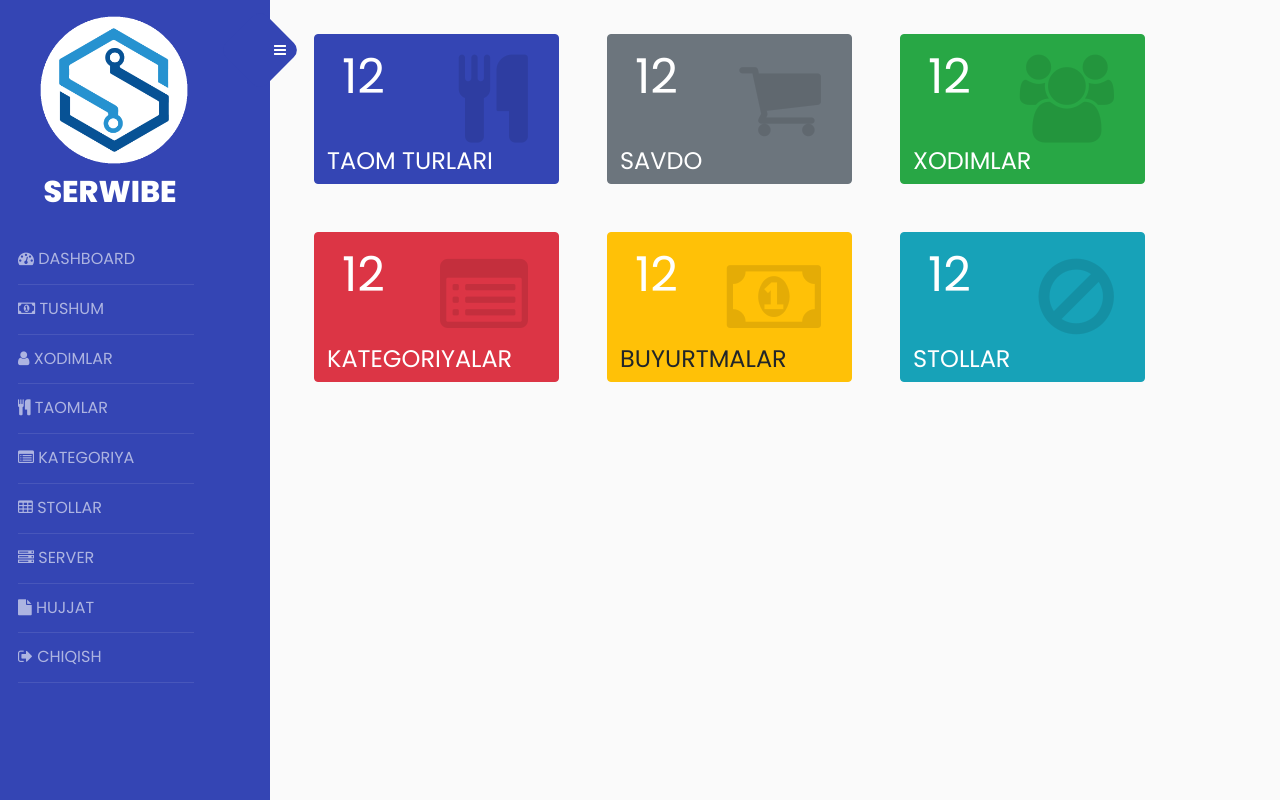
After one commit to hasanbekme/SerWibe, a Django app: page /dashboard in a window 1280 px wide. The commit adds this page. Run offline with Django 3.2, Linux system fonts and the light colour scheme; some libraries are stand-ins or nearby versions.

Commit message:
dashboard01

```diff
--- a/templates/base.html
+++ b/templates/base.html
@@ -13,12 +13,32 @@
     <link rel="stylesheet" href="/static/css/style.css">
     <style>
 
-
-        .bg-primary {
-            background-color: #3445b4 !important;
+        .dcard{
+            height: 150px;
+            text-align: left;
+            position: relative;
         }
-
-
+        .dcard-decimal{
+            font-size: 3em;
+            color: white;
+            width: 90px;
+            padding-left: 15px;
+            text-align: left;
+            display: inline-block;
+        }
+        .dcard>i{
+            font-size: 5.5em;
+            position: absolute;
+            color: black;
+            opacity: 0.1;
+            right: 30px;
+            top: 20px;
+        }
+        .dcard-about{
+            margin-top: 30px;
+            font-size: 1.5em;
+            text-transform: uppercase;
+        }
     </style>
 </head>
 <body>
@@ -32,22 +52,22 @@
                 <span class="sr-only">Toggle Menu</span>
             </button>
         </div>
-        <div style="position: fixed; margin:10px">
-            <h1><a href="{% url 'dashboard' %}" class="logo ml-3"><img src="/static/img/logo.png" style="width:150px;"></a>
+        <div style="position: fixed; margin:10px;">
+            <h1 style="text-align: center; width: 100%"><a href="{% url 'dashboard' %}" class="logo ml-4" style="text-align: center;"><img src="/static/img/logo.png" style="width:160px;"></a>
+                <div style="color:#fff; font-weight: 800;" class="mb-3 ml-3">SERWIBE</div>
             </h1>
 
 
             <ul class="list-unstyled components ml-2">
+                <li><a href="{% url 'dashboard' %}"><i class="fa fa-tachometer" aria-hidden="true"></i> DASHBOARD</a></li>
                 <li><a href="{% url 'dashboard' %}"><i class="fa fa-money"></i> TUSHUM</a></li>
-                <li><a href="/signup"><i class="fa fa-user"></i> ISHCHI</a></li>
+                <li><a href="/signup"><i class="fa fa-user"></i> XODIMLAR</a></li>
                 <li><a href="/products"><i class="fa fa-cutlery" aria-hidden="true"></i> TAOMLAR</a></li>
-                <li><a href="/ombor"><i class="fa fa-shopping-cart"></i> OMBOR</a></li>
-                <li><a href="/admin"><i class="fa fa-cog" aria-hidden="true"></i> ADMIN</a></li>
-                <br>
-                <br>
-                <br>
-                <br>
-                <br>
+                <li><a href="/ombor"><i class="fa fa-list-alt" aria-hidden="true"></i> KATEGORIYA</a></li>
+                <li><a href="/ombor"><i class="fa fa-table"></i> STOLLAR</a></li>
+                <li><a href="/admin"><i class="fa fa-server" aria-hidden="true"></i> SERVER</a></li>
+                <li><a href="/admin"><i class="fa fa-file" aria-hidden="true"></i> HUJJAT</a></li>
+
                 <li><a href="/logout"><i class="fa fa-sign-out" aria-hidden="true"></i> CHIQISH</a></li>
 
 
--- /dev/null
+++ b/templates/dashboard.html
@@ -0,0 +1,38 @@
+{% extends 'base.html' %}
+{% block content %}
+	<div class="row">
+
+		<div class="col-sm-3 dcard btn btn-primary m-4">
+			<div class="dcard-decimal">12</div>
+			<i class="fa fa-cutlery"></i>
+			<div class="dcard-about">Taom turlari</div>
+
+		</div>
+		<div class="col-sm-3 dcard btn btn-secondary m-4">
+			<div class="dcard-decimal">12</div>
+			<i class="fa fa-shopping-cart"></i>
+			<div class="dcard-about">Savdo</div>
+		</div>
+		<div class="col-sm-3 dcard btn btn-success m-4">
+			<div class="dcard-decimal">12</div>
+			<i class="fa fa-users"></i>
+			<div class="dcard-about">Xodimlar</div>
+		</div>
+		<div class="col-sm-3 dcard btn btn-danger m-4">
+			<div class="dcard-decimal">12</div>
+			<i class="fa fa-list-alt"></i>
+			<div class="dcard-about">Kategoriyalar</div>
+		</div>
+		<div class="col-sm-3 dcard btn btn-warning m-4">
+			<div class="dcard-decimal">12</div>
+			<i class="fa fa-money"></i>
+			<div class="dcard-about">Buyurtmalar</div>
+		</div>
+		<div class="col-sm-3 dcard btn btn-info m-4">
+			<div class="dcard-decimal">12</div>
+			<i class="fa fa-ban"></i>
+			<div class="dcard-about">Stollar</div>
+		</div>
+
+	</div>
+{% endblock %}
--- a/templates/login.html
+++ b/templates/login.html
@@ -30,7 +30,7 @@
 	</style>
 </head>
 <body >
-<div class="login-form col-11 col-sm-4 shadow mt-5 p-4 " style="background-color:white; margin: auto;">
+<div class="login-form col-11 col-sm-6 col-lg-4 shadow mt-5 p-4 " style="background-color:white; margin: auto;">
 
    			<form method="POST" >
 			{% csrf_token %}
--- a/web/urls.py
+++ b/web/urls.py
@@ -4,4 +4,5 @@ from django.urls import path
 
 urlpatterns = [
 	path('', views.signin, name='signin'),
+	path('dashboard', views.dashboard, name='dashboard'),
 ]
--- a/web/views.py
+++ b/web/views.py
@@ -22,3 +22,8 @@ def signin(request):
 
         context = {}
         return render(request, 'login.html', context)
+
+
+#@login_required(login_url='/')
+def dashboard(request):
+    return render(request, 'dashboard.html')
```
